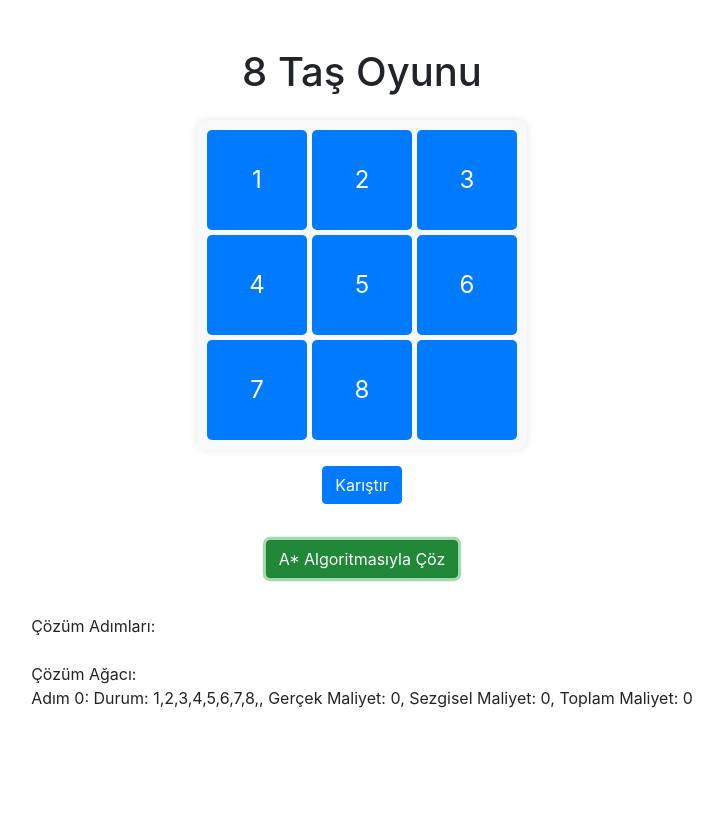
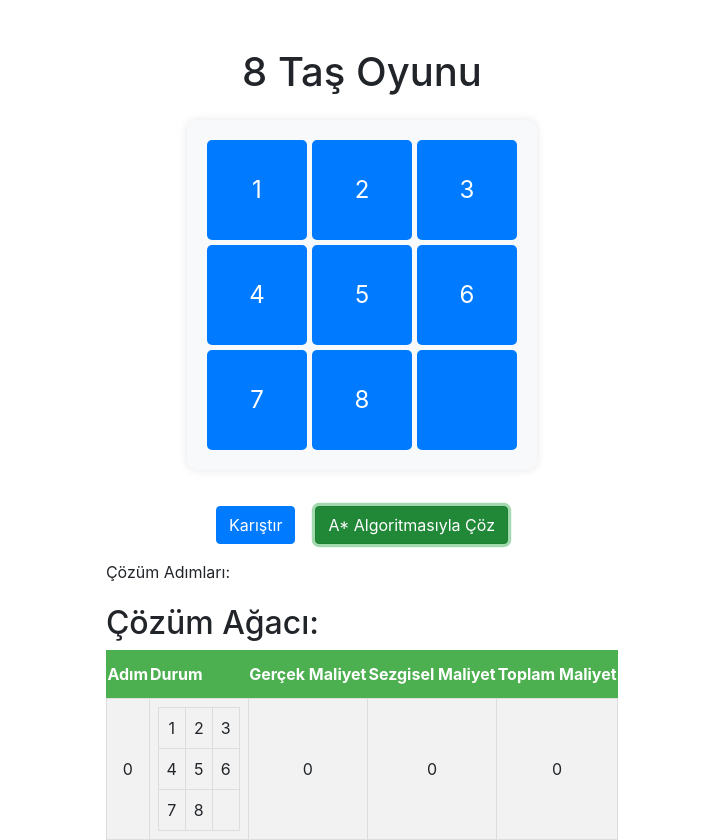
Before and after one commit to firatkaanbitmez/yapay-zeka, a plain HTML site: page 8tasOyunu_AyildizAlgoritmasi/index.html in a window 1280 px wide. Both pictures are taken after a click on the button "A* Algoritmasıyla Çöz". Shown: the whole page, without its empty margins (278-1001 px from the left). Before the commit the page ends 800 px from the top, so only its background shows below. Drawn offline with nearby package versions, Linux system fonts and the light colour scheme.

Commit message:
add ÇALIŞIYOR görsel iyileştirmeler yap ve şutla

```diff
--- a/8tasOyunu_AyildizAlgoritmasi/index.html
+++ b/8tasOyunu_AyildizAlgoritmasi/index.html
@@ -7,6 +7,7 @@
     <title>8 Taş Oyunu</title>
     <link rel="stylesheet" href="https://stackpath.bootstrapcdn.com/bootstrap/4.5.2/css/bootstrap.min.css">
     <link rel="stylesheet" type="text/css" href="styles.css">
+
 </head>
 
 <body>
@@ -14,10 +15,11 @@
     <div class="container mt-5">
         <h1 class="text-center mb-4">8 Taş Oyunu</h1>
         <div id="eightstoneBoard" class="eightstone-board"></div>
-        <button id="shuffleButton" class="btn btn-primary mt-3">Karıştır</button>
-        <button id="solveButton" class="btn btn-success mt-3">A* Algoritmasıyla Çöz</button>
+        <div class="button-container">
+            <button id="shuffleButton" class="btn btn-primary mt-3">Karıştır</button>
+            <button id="solveButton" class="btn btn-success mt-3">A* Algoritmasıyla Çöz</button>
+        </div>
         <div id="solutionInfo" class="mt-3"></div>
-
     </div>
 
     <script src="https://code.jquery.com/jquery-3.5.1.slim.min.js"></script>
--- a/8tasOyunu_AyildizAlgoritmasi/script.js
+++ b/8tasOyunu_AyildizAlgoritmasi/script.js
@@ -48,7 +48,6 @@ $(document).ready(function () {
         }
     }
 
-
     // Geçerli bir hareket mi kontrol et
     function isValidMove(clickedIndex) {
         var emptyRow = Math.floor(emptyIndex / 3);
@@ -83,6 +82,7 @@ $(document).ready(function () {
         }
         emptyIndex = array.indexOf('');
     }
+
     function calculateHeuristic(state) {
         var misplaced = 0;
         for (var i = 0; i < state.length; i++) {
@@ -92,8 +92,8 @@ $(document).ready(function () {
         }
         return misplaced;
     }
+
     // A* algoritması ile 8 eightstone problemi çözümü
-
     function solveeightstone(eightstone) {
         // Hedef durumu belirle
         var goalState = [1, 2, 3, 4, 5, 6, 7, 8, ''];
@@ -164,10 +164,6 @@ $(document).ready(function () {
         return null;
     }
 
-
-
-
-
     // Komşu düğümleri oluştur
     function generateNeighbors(node) {
         var neighbors = [];
@@ -205,7 +201,6 @@ $(document).ready(function () {
         return neighbors;
     }
 
-
     // Düğüm listesinde belirli bir durumu içeriyor mu kontrol et
     function containsNode(nodeList, state) {
         return nodeList.some(function (node) {
@@ -220,12 +215,27 @@ $(document).ready(function () {
         }
 
         if (solutionTree) {
-            solutionText += "<br>Çözüm Ağacı:<br>";
+            solutionText += "<div class='solution-tree'><h2>Çözüm Ağacı:</h2><div class='node-details'><table><tr><th>Adım</th><th>Durum</th><th>Gerçek Maliyet</th><th>Sezgisel Maliyet</th><th>Toplam Maliyet</th></tr>";
             solutionTree.forEach(function (node, index) {
-                solutionText += "Adım " + index + ": Durum: " + node.state + ", Gerçek Maliyet: " + node.cost + ", Sezgisel Maliyet: " + node.heuristic + ", Toplam Maliyet: " + (node.cost + node.heuristic) + "<br>";
+                solutionText += "<tr><td>" + index + "</td><td>" + renderBoardState(node.state) + "</td><td>" + node.cost + "</td><td>" + node.heuristic + "</td><td>" + (node.cost + node.heuristic) + "</td></tr>";
             });
+            solutionText += "</table></div></div>";
         }
 
         $('#solutionInfo').html(solutionText);
     }
+
+    function renderBoardState(state) {
+        var boardHTML = '<table>';
+        for (var i = 0; i < 3; i++) {
+            boardHTML += '<tr>';
+            for (var j = 0; j < 3; j++) {
+                var index = i * 3 + j;
+                boardHTML += '<td>' + (state[index] !== '' ? state[index] : ' ') + '</td>';
+            }
+            boardHTML += '</tr>';
+        }
+        boardHTML += '</table>';
+        return boardHTML;
+    }
 });
--- a/8tasOyunu_AyildizAlgoritmasi/styles.css
+++ b/8tasOyunu_AyildizAlgoritmasi/styles.css
@@ -2,6 +2,7 @@
     display: flex;
     flex-direction: column;
     align-items: center;
+    margin-top: 50px;
 }
 
 .eightstone-board {
@@ -9,7 +10,7 @@
     grid-template-columns: repeat(3, 100px);
     grid-gap: 5px;
     background-color: #f8f9fa;
-    padding: 10px;
+    padding: 20px;
     border-radius: 10px;
     box-shadow: 0 0 10px rgba(0, 0, 0, 0.1);
 }
@@ -25,13 +26,67 @@
     font-size: 24px;
     cursor: pointer;
     border-radius: 5px;
+    transition: background-color 0.3s ease;
 }
 
 .tile:hover {
     background-color: #0056b3;
 }
 
+.button-container {
+    display: flex;
+    justify-content: center;
+    margin-top: 20px;
+}
+
 button {
-    display: block;
-    margin: 20px auto;
+    margin: 0 10px;
+    padding: 10px 20px;
+    font-size: 18px;
+    border-radius: 5px;
+    cursor: pointer;
+    transition: background-color 0.3s ease;
 }
+
+button:hover {
+    background-color: #6c757d;
+    color: #fff;
+}
+
+#solutionInfo {
+    margin-top: 20px;
+    font-size: 16px;
+    line-height: 1.5;
+}
+
+.solution-tree {
+    margin-top: 20px;
+    width: 100%;
+    overflow-x: auto;
+}
+
+.node-details {
+    display: flex;
+    align-items: center;
+}
+
+.node-details table {
+    border-collapse: collapse;
+}
+
+.node-details td {
+    border: 1px solid #ddd;
+    padding: 8px;
+    text-align: center;
+}
+
+.node-details tr:nth-child(even) {
+    background-color: #f2f2f2;
+}
+
+.node-details th {
+    padding-top: 12px;
+    padding-bottom: 12px;
+    background-color: #4CAF50;
+    color: white;
+}
```
